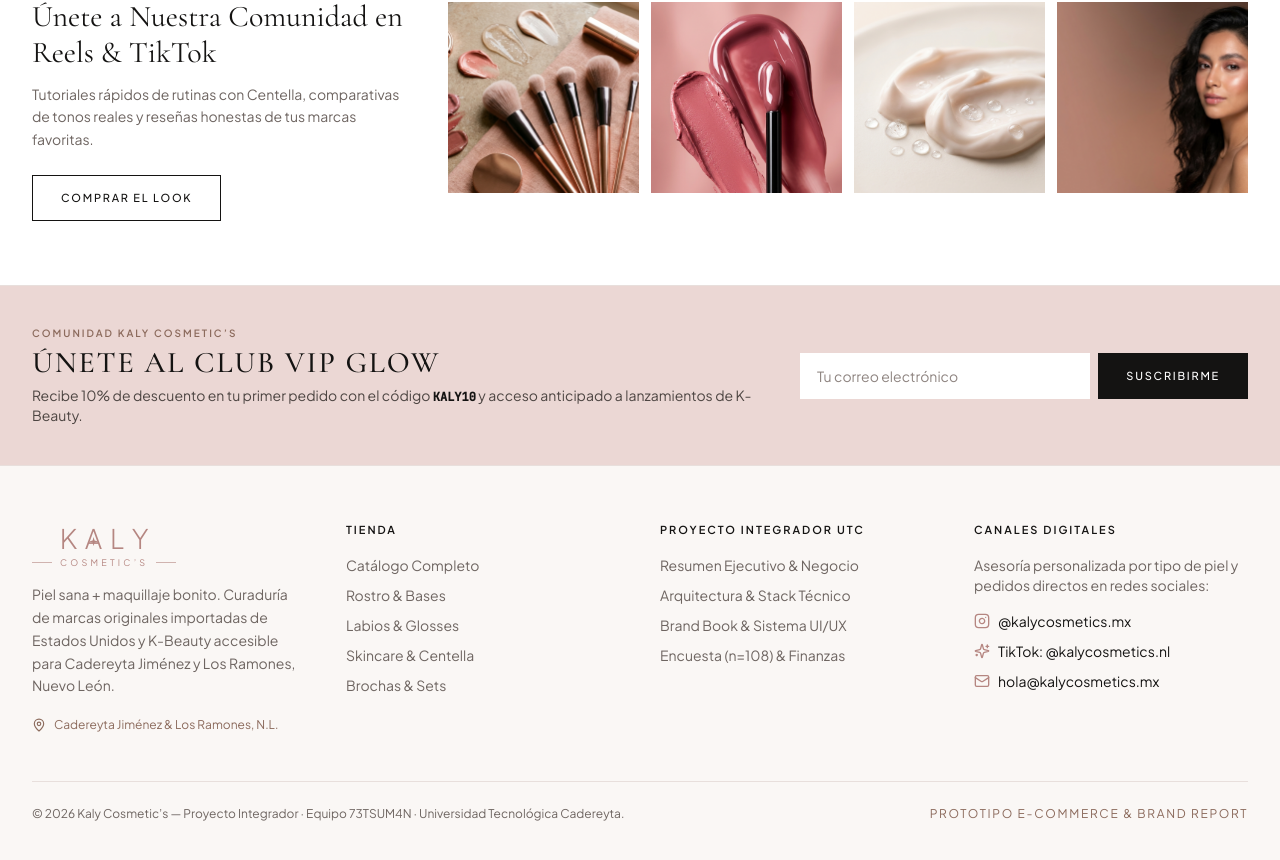
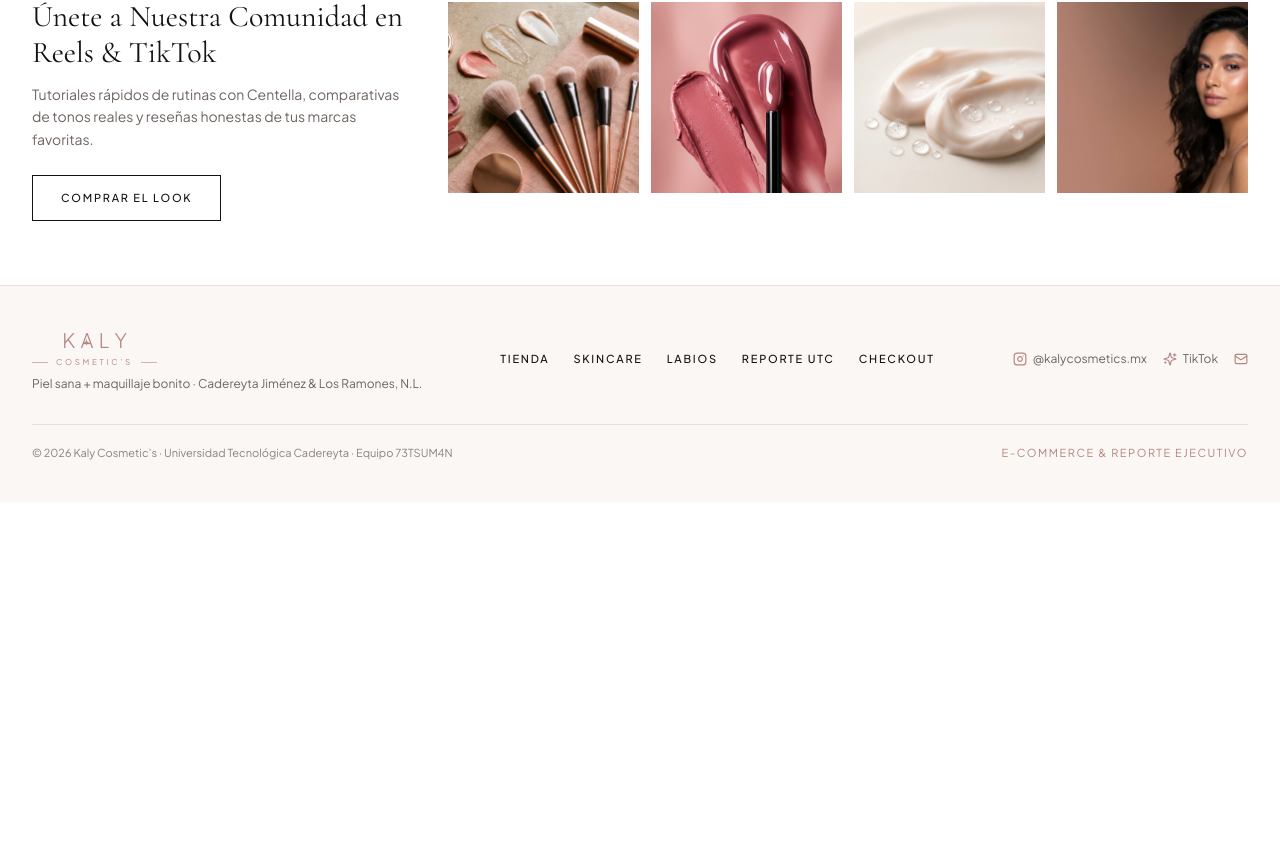
Before and after one commit to meldnmyrz/Kaly-Cosmetics, a React (Vite) app: page / in a window 1280 px wide. Shown: the part 3098-3958 px from the top of the page. After the commit the page ends 3600 px from the top, so only its background shows below. Built offline with nearby package versions, Linux system fonts and the light colour scheme.

Commit message:
style: simplificar footer para un diseño editorial más limpio y compacto

```diff
--- a/src/components/layout/Footer.tsx
+++ b/src/components/layout/Footer.tsx
@@ -1,173 +1,70 @@
-import React, { useState } from 'react';
+import React from 'react';
 import { Link } from 'react-router-dom';
-import { Instagram, Mail, MapPin, Sparkles, Check } from 'lucide-react';
+import { Instagram, Mail, Sparkles } from 'lucide-react';
 import { KalyLogo } from '../ui/KalyLogo';
-import { useShopStore } from '../../store/useShopStore';
 
 export const Footer: React.FC = () => {
-  const [email, setEmail] = useState('');
-  const [subscribed, setSubscribed] = useState(false);
-  const setCouponCode = useShopStore((s) => s.setCouponCode);
-  const showToast = useShopStore((s) => s.showToast);
-
-  const handleVipSubmit = (e: React.FormEvent) => {
-    e.preventDefault();
-    if (!email.trim() || !email.includes('@')) return;
-    setSubscribed(true);
-    setCouponCode('KALY10');
-    showToast('¡Bienvenida al Club VIP! Código KALY10 (10% OFF) activado en tu carrito.');
-    setEmail('');
-  };
-
   return (
-    <footer className="mt-auto w-full">
-      {/* Club VIP Band — Exact Reference 3 dusty rose band (#EBD7D4) */}
-      <section className="border-t border-[#E8DFDC] bg-[#EBD7D4] px-4 py-10 sm:px-6 lg:px-8">
-        <div className="mx-auto flex max-w-7xl flex-col items-start justify-between gap-6 lg:flex-row lg:items-center">
+    <footer className="mt-auto w-full border-t border-[#E8DFDC] bg-[#FAF7F5]">
+      <div className="mx-auto max-w-7xl px-4 py-10 sm:px-6 lg:px-8">
+        <div className="flex flex-col items-start justify-between gap-8 md:flex-row md:items-center">
+          {/* Brand */}
           <div>
-            <p className="text-[10px] font-semibold uppercase tracking-[0.2em] text-[#8C6B5D]">
-              Comunidad Kaly Cosmetic’s
-            </p>
-            <h3 className="mt-1 font-serif text-2xl font-medium uppercase tracking-[0.06em] text-[#141312] sm:text-3xl">
-              Únete al Club VIP Glow
-            </h3>
-            <p className="mt-1 text-sm text-[#4D4542]">
-              Recibe 10% de descuento en tu primer pedido con el código{' '}
-              <strong className="font-mono text-xs text-[#141312]">KALY10</strong> y acceso anticipado a lanzamientos de K-Beauty.
+            <Link to="/">
+              <KalyLogo size="sm" tone="rose" />
+            </Link>
+            <p className="mt-2.5 text-xs text-[#6E6561]">
+              Piel sana + maquillaje bonito · Cadereyta Jiménez & Los Ramones, N.L.
             </p>
           </div>
 
-          <form onSubmit={handleVipSubmit} className="flex w-full max-w-md flex-col gap-2 sm:flex-row">
-            <input
-              type="email"
-              required
-              value={email}
-              onChange={(e) => setEmail(e.target.value)}
-              placeholder="Tu correo electrónico"
-              aria-label="Correo electrónico para el Club VIP"
-              className="flex-1 rounded-none border border-transparent bg-white px-4 py-3 text-sm text-[#141312] placeholder-[#8E8480] focus:border-[#141312] focus:outline-none"
-            />
-            <button type="submit" className="btn-editorial-primary shrink-0 px-7">
-              {subscribed ? (
-                <>
-                  <Check className="h-4 w-4" /> Activo
-                </>
-              ) : (
-                'Suscribirme'
-              )}
-            </button>
-          </form>
-        </div>
-      </section>
+          {/* Compact Navigation Links */}
+          <nav
+            aria-label="Enlaces del pie de página"
+            className="flex flex-wrap items-center gap-x-6 gap-y-2 text-[11px] font-medium uppercase tracking-[0.16em] text-[#141312]"
+          >
+            <Link to="/tienda" className="transition-colors hover:text-[#B58681]">
+              Tienda
+            </Link>
+            <Link to="/tienda?categoria=Skincare" className="transition-colors hover:text-[#B58681]">
+              Skincare
+            </Link>
+            <Link to="/tienda?categoria=Labios" className="transition-colors hover:text-[#B58681]">
+              Labios
+            </Link>
+            <Link to="/reporte" className="transition-colors hover:text-[#B58681]">
+              Reporte UTC
+            </Link>
+            <Link to="/checkout" className="transition-colors hover:text-[#B58681]">
+              Checkout
+            </Link>
+          </nav>
 
-      {/* Main 4-Column Editorial Footer */}
-      <div className="border-t border-[#E8DFDC] bg-[#FAF7F5] px-4 py-14 sm:px-6 lg:px-8">
-        <div className="mx-auto grid max-w-7xl grid-cols-1 gap-10 md:grid-cols-2 lg:grid-cols-4">
-          {/* Brand Column */}
-          <div>
-            <KalyLogo size="md" tone="rose" />
-            <p className="mt-4 text-sm leading-relaxed text-[#6E6561]">
-              Piel sana + maquillaje bonito. Curaduría de marcas originales importadas de Estados Unidos y K-Beauty accesible para Cadereyta Jiménez y Los Ramones, Nuevo León.
-            </p>
-            <div className="mt-5 flex items-center gap-2 text-xs text-[#8C6B5D]">
-              <MapPin className="h-3.5 w-3.5 shrink-0" />
-              <span>Cadereyta Jiménez & Los Ramones, N.L.</span>
-            </div>
-          </div>
-
-          {/* Shop Links */}
-          <div>
-            <h4 className="font-sans text-[11px] font-semibold uppercase tracking-[0.18em] text-[#141312]">
-              Tienda
-            </h4>
-            <ul className="mt-4 space-y-2.5 text-sm text-[#6E6561]">
-              <li>
-                <Link to="/tienda" className="transition-colors hover:text-[#B58681]">
-                  Catálogo Completo
-                </Link>
-              </li>
-              <li>
-                <Link to="/tienda?categoria=Rostro" className="transition-colors hover:text-[#B58681]">
-                  Rostro & Bases
-                </Link>
-              </li>
-              <li>
-                <Link to="/tienda?categoria=Labios" className="transition-colors hover:text-[#B58681]">
-                  Labios & Glosses
-                </Link>
-              </li>
-              <li>
-                <Link to="/tienda?categoria=Skincare" className="transition-colors hover:text-[#B58681]">
-                  Skincare & Centella
-                </Link>
-              </li>
-              <li>
-                <Link to="/tienda?categoria=Herramientas" className="transition-colors hover:text-[#B58681]">
-                  Brochas & Sets
-                </Link>
-              </li>
-            </ul>
-          </div>
-
-          {/* Executive Report Links */}
-          <div>
-            <h4 className="font-sans text-[11px] font-semibold uppercase tracking-[0.18em] text-[#141312]">
-              Proyecto Integrador UTC
-            </h4>
-            <ul className="mt-4 space-y-2.5 text-sm text-[#6E6561]">
-              <li>
-                <Link to="/reporte?tab=resumen" className="transition-colors hover:text-[#B58681]">
-                  Resumen Ejecutivo & Negocio
-                </Link>
-              </li>
-              <li>
-                <Link to="/reporte?tab=arquitectura" className="transition-colors hover:text-[#B58681]">
-                  Arquitectura & Stack Técnico
-                </Link>
-              </li>
-              <li>
-                <Link to="/reporte?tab=diseno" className="transition-colors hover:text-[#B58681]">
-                  Brand Book & Sistema UI/UX
-                </Link>
-              </li>
-              <li>
-                <Link to="/reporte?tab=metricas" className="transition-colors hover:text-[#B58681]">
-                  Encuesta (n=108) & Finanzas
-                </Link>
-              </li>
-            </ul>
-          </div>
-
-          {/* Contact & Social */}
-          <div>
-            <h4 className="font-sans text-[11px] font-semibold uppercase tracking-[0.18em] text-[#141312]">
-              Canales Digitales
-            </h4>
-            <p className="mt-4 text-sm text-[#6E6561]">
-              Asesoría personalizada por tipo de piel y pedidos directos en redes sociales:
-            </p>
-            <div className="mt-4 space-y-2.5 text-sm text-[#141312]">
-              <p className="flex items-center gap-2">
-                <Instagram className="h-4 w-4 text-[#B58681]" />
-                <span>@kalycosmetics.mx</span>
-              </p>
-              <p className="flex items-center gap-2">
-                <Sparkles className="h-4 w-4 text-[#B58681]" />
-                <span>TikTok: @kalycosmetics.nl</span>
-              </p>
-              <p className="flex items-center gap-2">
-                <Mail className="h-4 w-4 text-[#B58681]" />
-                <span>hola@kalycosmetics.mx</span>
-              </p>
-            </div>
+          {/* Compact Social / Contact */}
+          <div className="flex items-center gap-4 text-xs text-[#6E6561]">
+            <span className="inline-flex items-center gap-1.5">
+              <Instagram className="h-3.5 w-3.5 text-[#B58681]" />
+              @kalycosmetics.mx
+            </span>
+            <span className="inline-flex items-center gap-1.5">
+              <Sparkles className="h-3.5 w-3.5 text-[#B58681]" />
+              TikTok
+            </span>
+            <a
+              href="mailto:hola@kalycosmetics.mx"
+              className="inline-flex items-center gap-1.5 transition-colors hover:text-[#141312]"
+              aria-label="Enviar correo a Kaly Cosmetic's"
+            >
+              <Mail className="h-3.5 w-3.5 text-[#B58681]" />
+            </a>
           </div>
         </div>
 
-        {/* Bottom Copyright Row */}
-        <div className="mx-auto mt-12 flex max-w-7xl flex-col items-center justify-between gap-4 border-t border-[#E8DFDC] pt-6 text-xs text-[#6E6561] sm:flex-row">
-          <p>© 2026 Kaly Cosmetic’s — Proyecto Integrador · Equipo 73TSUM4N · Universidad Tecnológica Cadereyta.</p>
-          <p className="uppercase tracking-[0.14em] text-[#8C6B5D]">
-            Prototipo E-Commerce & Brand Report
+        {/* Slim Bottom Bar */}
+        <div className="mt-8 flex flex-col items-center justify-between gap-2 border-t border-[#E8DFDC] pt-5 text-[11px] text-[#8C827D] sm:flex-row">
+          <p>© 2026 Kaly Cosmetic’s · Universidad Tecnológica Cadereyta · Equipo 73TSUM4N</p>
+          <p className="uppercase tracking-[0.14em] text-[#B58681]">
+            E-Commerce & Reporte Ejecutivo
           </p>
         </div>
       </div>
```
